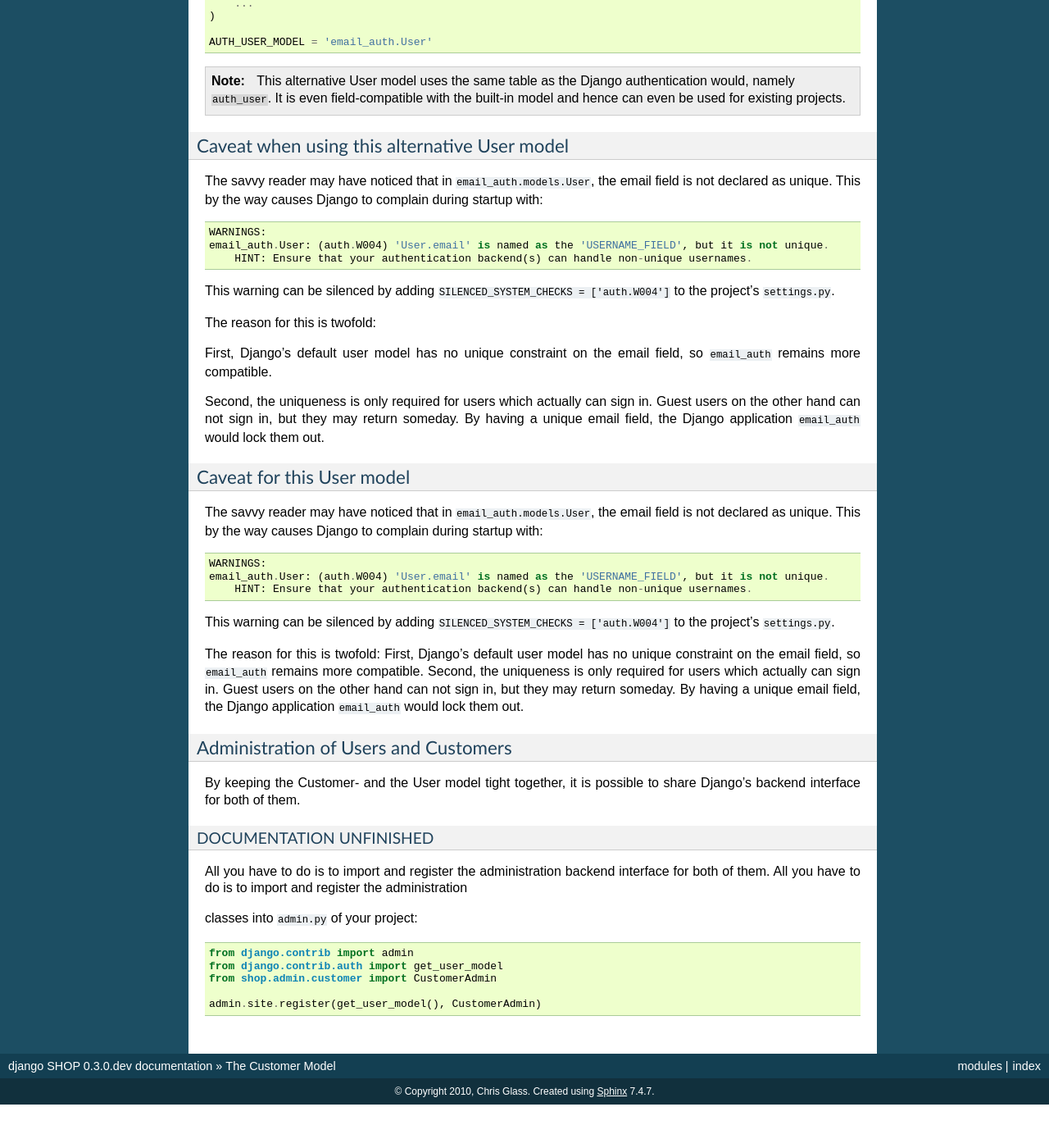
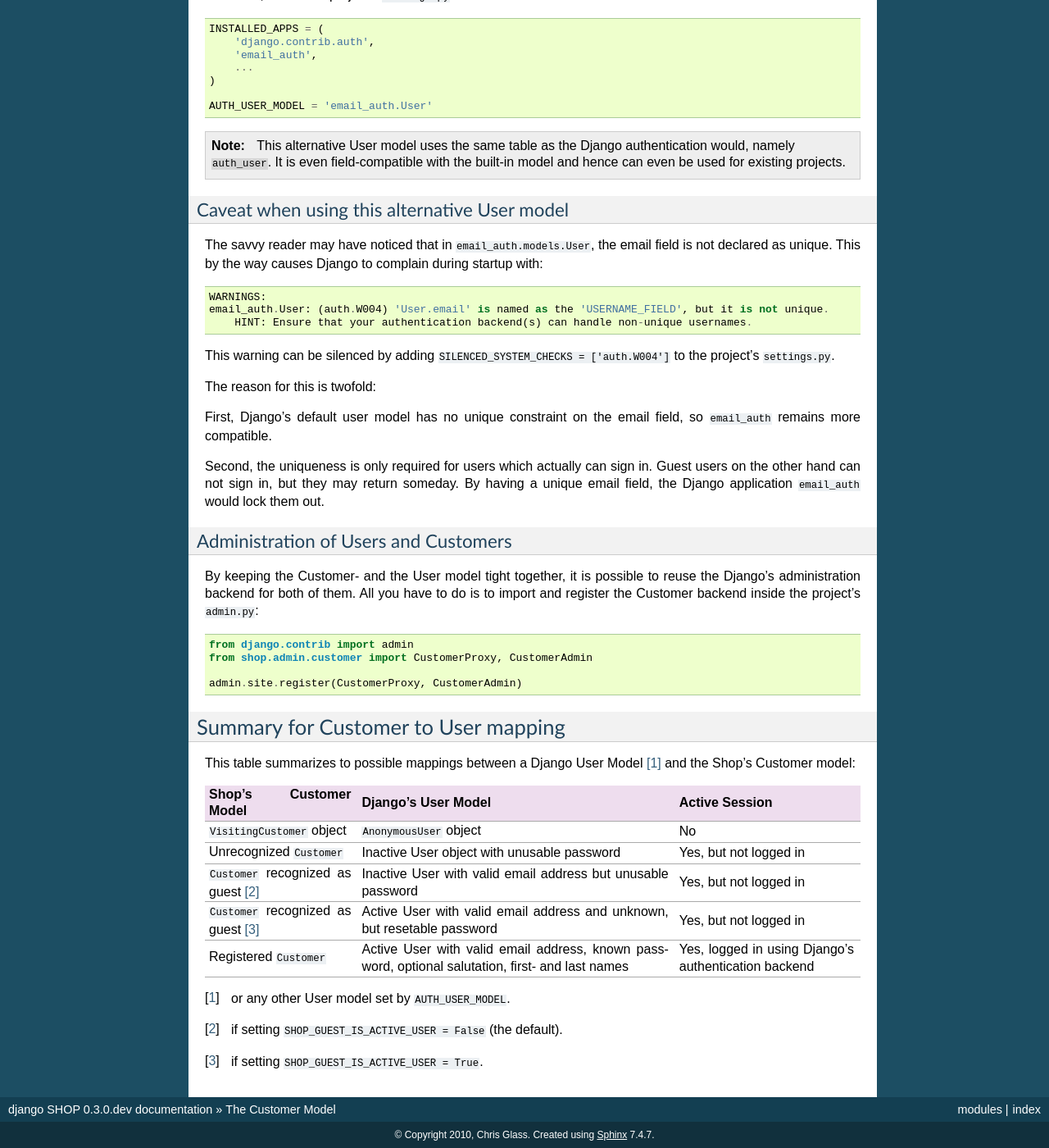
Before and after one commit to zootopia106/django-shop, a Sphinx documentation site: the page built from docs/customer-model.rst, in a window 1280 px wide and 1400 px high, scrolled down 3135 px. Shown: the whole window at 82% size. Built offline with Sphinx 7.4.7, drawn with Linux system fonts in a browser that asks for light colours; before the commit the page ends 4482 px from its top, so only the background shows below that; some of the changed text lies outside the part shown.

Commit message:
Improved documentation for the customer model

```diff
--- a/docs/customer-model.rst
+++ b/docs/customer-model.rst
@@ -48,19 +48,25 @@
 It also must define all the fields, which are available in the default model as found in
 ``django.contrib.auth.models.User``.
 
-Now we can create faked users with ``is_active = False`` in the database. This tags them as guests.
-This has another advantage. By storing the session key of the site visitor inside the User object,
-it is possible to establish a connection between a User object in the database with an otherwise
-anonymous visitor. This further allows the Cart and the Order models always refer to the User model,
-since they don't  have to care about whether this user authenticated or not. It also keeps the
-workflow simple, whenever an anonymous users decides to register and authenticate himself.
+By setting the flag ``is_active = False``, we can create guests inside Django's ``User`` model.
+Guests can not sign, they can not reset their password and can thus be considered as “materialized”
+anonymous users.
+
+Having guests with an entry in the database, gives us another advantage: By storing the session key
+of the site visitor inside the User object, it is possible to establish a connection between a User
+object in the database with an otherwise anonymous visitor. This further allows the Cart and the
+Order models always refer to the User model, since they don't  have to care about whether this user
+authenticated or not. It also keeps the workflow simple, whenever an anonymous user decides to
+register and authenticate himself.
 
 
 Add the Customer model to your application
 ==========================================
 
 As almost all models in ***djangoSHOP*, the Customer itself is deferrable_. This means that
-the merchant has to materialize that model, whereby he can add arbitrary fields to the model.
+the Django project is responsible for materializing that model. This allows the merchant to add
+arbitrary fields to the Customer model. Good choices are a phone number, a boolean to signal whether
+the customer shall receive newsletters, his rebate status, etc.
 
 The simplest way is to materialize the given convenience class in your project's ``models.py``:
 
@@ -164,12 +170,12 @@
 False; its associated User model is inactive and has an unusable password.
 
 On the way the the checkout, a customer must declare himself, whether to continue as guest, to
-sign in or to register himself with a new account. In the former case (customer becomes guest),
-the user object remains as it is: Inactive and with an unusable password. In the second case,
-the visitor signs in using Django's default authentication backends. Here the cart's content is
-merged with the already existing cart of that user object. In the latter case (customer registers
-himself), the user object is recycled and becomes an active Django User object, with a password
-and an email address.
+sign in using an existing account or to register himself with a new account. In the former case
+(customer wishes to proceed as guest), the user object remains as it is: Inactive and with an
+unusable password. In the second case, the visitor signs in using Django's default authentication
+backends. Here the cart's content is merged with the already existing cart of that user object.
+In the latter case (customer registers himself), the user object is recycled and becomes an active
+Django User object, with a password and an email address.
 
 
 Authenticating against the Email Address
@@ -224,45 +230,49 @@
 application ``email_auth`` would lock them out.
 
 
-Caveat for this User model
---------------------------
-
-The savvy reader may have noticed that in ``email_auth.models.User``, the email field is not
-declared as unique. This by the way causes Django to complain during startup with:
-
-.. code-block::
-
-	WARNINGS:
-	email_auth.User: (auth.W004) 'User.email' is named as the 'USERNAME_FIELD', but it is not unique.
-	    HINT: Ensure that your authentication backend(s) can handle non-unique usernames.
-
-This warning can be silenced by adding ``SILENCED_SYSTEM_CHECKS = ['auth.W004']`` to the project's
-``settings.py``.
-
-The reason for this is twofold: First, Django's default user model has no unique constraint on the
-email field, so ``email_auth`` remains more compatible. Second, the uniqueness is only required for
-users which actually can sign in. Guest users on the other hand can not sign in, but they may return
-someday. By having a unique email field, the Django application ``email_auth`` would lock them out.
-
-
 Administration of Users and Customers
 -------------------------------------
 
-By keeping the Customer- and the User model tight together, it is possible to share Django's
-backend interface for both of them.
-
-DOCUMENTATION UNFINISHED
-........................
-
-All you have to do is to import and register the administration
-backend interface for both of them. All you have to do is to import and register the administration
-
-classes into ``admin.py`` of your project:
+By keeping the Customer- and the User model tight together, it is possible to reuse the Django's
+administration backend for both of them. All you have to do is to import and register the
+Customer backend inside the project's ``admin.py``:
 
 .. code-block:: python
 
 	from django.contrib import admin
-	from django.contrib.auth import get_user_model
-	from shop.admin.customer import CustomerAdmin
+	from shop.admin.customer import CustomerProxy, CustomerAdmin
 
-	admin.site.register(get_user_model(), CustomerAdmin)
+	admin.site.register(CustomerProxy, CustomerAdmin)
+
+
+Summary for Customer to User mapping
+====================================
+
+This table summarizes to possible mappings between a Django User Model [1]_ and the Shop's Customer
+model:
+
++----------------------------------------+----------------------------------------+----------------+
+| Shop's Customer Model                  | Django's User Model                    | Active Session |
++========================================+========================================+================+
+| ``VisitingCustomer`` object            | ``AnonymousUser`` object               | No             |
++----------------------------------------+----------------------------------------+----------------+
+| Unrecognized ``Customer``              | Inactive User object with unusable     | Yes, but not   |
+|                                        | password                               | logged in      |
++----------------------------------------+----------------------------------------+----------------+
+| ``Customer`` recognized as guest [2]_  | Inactive User with valid email address | Yes, but not   |
+|                                        | but unusable password                  | logged in      |
++----------------------------------------+----------------------------------------+----------------+
+| ``Customer`` recognized as guest [3]_  | Active User with valid email address   | Yes, but not   |
+|                                        | and unknown, but resetable password    | logged in      |
++----------------------------------------+----------------------------------------+----------------+
+| Registered ``Customer``                | Active User with valid email address,  | Yes, logged in |
+|                                        | known password, optional salutation,   | using Django's |
+|                                        | first- and last names                  | authentication |
+|                                        |                                        | backend        |
++----------------------------------------+----------------------------------------+----------------+
+
+.. [1] or any other User model set by ``AUTH_USER_MODEL``.
+
+.. [2] if setting ``SHOP_GUEST_IS_ACTIVE_USER = False`` (the default).
+
+.. [3] if setting ``SHOP_GUEST_IS_ACTIVE_USER = True``.
```
Also changed, not shown: other parts of docs/customer-model.rst (+1 -1 lines).
